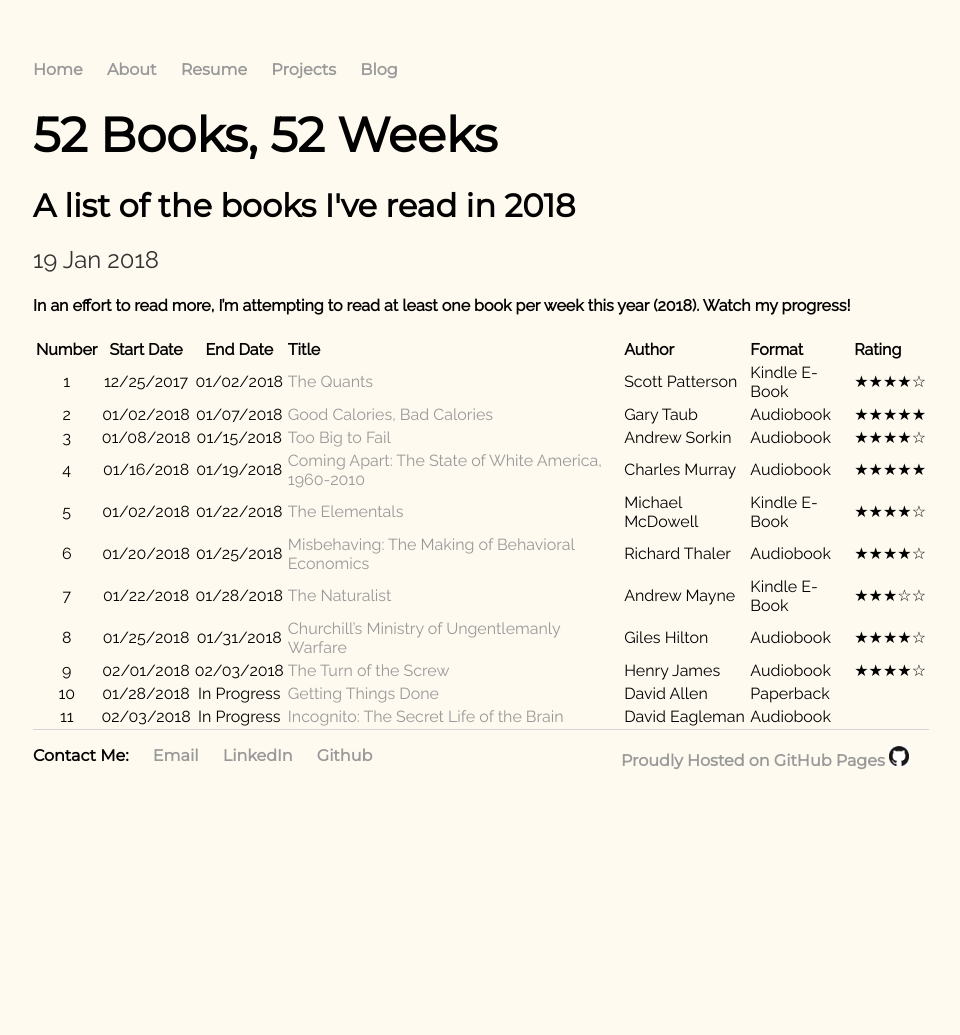
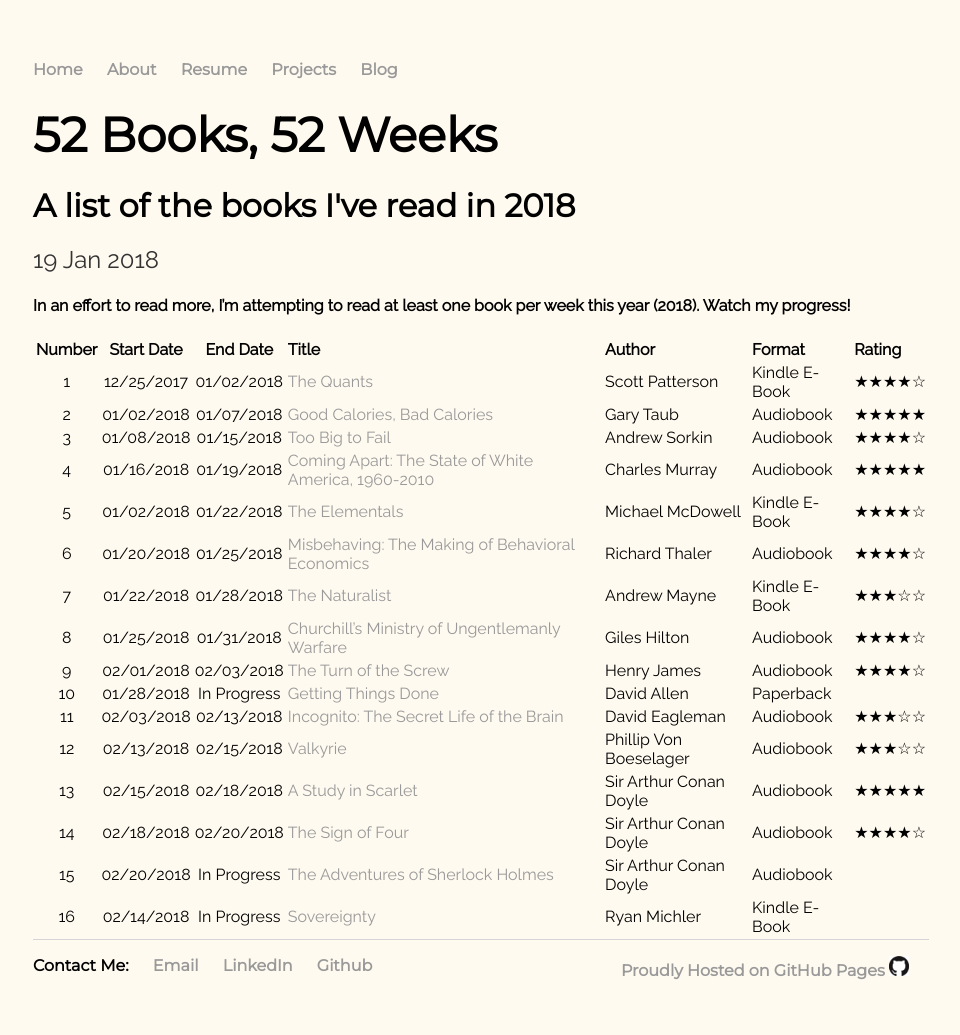
Before and after one commit to shindig7/my-site, a Jekyll site: the page built from _posts/2018-01-19-52-books-52-weeks.md, in a window 1280 px wide. Shown: the whole page, without its empty margins (159-1119 px from the left). Built offline with Jekyll 4.4.1, drawn with Linux system fonts in a browser that asks for light colours; before the commit the page ends 900 px from its top, so only the background shows below that.

Commit message:
Big update

```diff
--- a/_posts/2018-01-19-52-books-52-weeks.md
+++ b/_posts/2018-01-19-52-books-52-weeks.md
@@ -6,19 +6,24 @@
 ---
 #### In an effort to read more, I'm attempting to read at least one book per week this year (2018). Watch my progress!
 
-| Number| Start Date |  End Date    |  Title                                                |  Author           | Format        | Rating |
-|:-----:|:----------:|:------------:|:------------------------------------------------------|:------------------|:--------------|:-------|
-|   1   | 12/25/2017 |  01/02/2018  | [The Quants]                                          | Scott Patterson   | Kindle E-Book | ★★★★☆  |
-|   2   | 01/02/2018 |  01/07/2018  | [Good Calories, Bad Calories]                         | Gary Taub         | Audiobook     | ★★★★★  |
-|   3   | 01/08/2018 |  01/15/2018  | [Too Big to Fail]                                     | Andrew Sorkin     | Audiobook     | ★★★★☆  |
-|   4   | 01/16/2018 |  01/19/2018  | [Coming Apart: The State of White America, 1960-2010] | Charles Murray    | Audiobook     | ★★★★★  |
-|   5   | 01/02/2018 |  01/22/2018  | [The Elementals]                                      | Michael McDowell  | Kindle E-Book | ★★★★☆  |
-|   6   | 01/20/2018 |  01/25/2018  | [Misbehaving: The Making of Behavioral Economics]     | Richard Thaler    | Audiobook     | ★★★★☆  |
-|   7   | 01/22/2018 |  01/28/2018  | [The Naturalist]                                      | Andrew Mayne      | Kindle E-Book | ★★★☆☆  |
-|   8   | 01/25/2018 |  01/31/2018  | [Churchill's Ministry of Ungentlemanly Warfare]       | Giles Hilton      | Audiobook     | ★★★★☆  |
-|   9   | 02/01/2018 |  02/03/2018  | [The Turn of the Screw]                               | Henry James       | Audiobook     | ★★★★☆  |
-|   10  | 01/28/2018 |  In Progress | [Getting Things Done]				    | David Allen       | Paperback     |        |
-|   11  | 02/03/2018 |  In Progress | [Incognito: The Secret Life of the Brain]             | David Eagleman    | Audiobook     |        |
+| Number| Start Date |  End Date    |  Title                                                |  Author                | Format        | Rating   |
+|:-----:|:----------:|:------------:|:------------------------------------------------------|:-----------------------|:--------------|:---------|
+|   1   | 12/25/2017 |  01/02/2018  | [The Quants]                                          | Scott Patterson        | Kindle E-Book | ★★★★☆  |
+|   2   | 01/02/2018 |  01/07/2018  | [Good Calories, Bad Calories]                         | Gary Taub              | Audiobook     | ★★★★★  |
+|   3   | 01/08/2018 |  01/15/2018  | [Too Big to Fail]                                     | Andrew Sorkin          | Audiobook     | ★★★★☆  |
+|   4   | 01/16/2018 |  01/19/2018  | [Coming Apart: The State of White America, 1960-2010] | Charles Murray         | Audiobook     | ★★★★★  |
+|   5   | 01/02/2018 |  01/22/2018  | [The Elementals]                                      | Michael McDowell       | Kindle E-Book | ★★★★☆  |
+|   6   | 01/20/2018 |  01/25/2018  | [Misbehaving: The Making of Behavioral Economics]     | Richard Thaler         | Audiobook     | ★★★★☆  |
+|   7   | 01/22/2018 |  01/28/2018  | [The Naturalist]                                      | Andrew Mayne           | Kindle E-Book | ★★★☆☆  |
+|   8   | 01/25/2018 |  01/31/2018  | [Churchill's Ministry of Ungentlemanly Warfare]       | Giles Hilton           | Audiobook     | ★★★★☆  |
+|   9   | 02/01/2018 |  02/03/2018  | [The Turn of the Screw]                               | Henry James            | Audiobook     | ★★★★☆  |
+|   10  | 01/28/2018 |  In Progress | [Getting Things Done]		                      		    | David Allen            | Paperback     |           |
+|   11  | 02/03/2018 |  02/13/2018  | [Incognito: The Secret Life of the Brain]             | David Eagleman         | Audiobook     | ★★★☆☆  |
+|   12  | 02/13/2018 |  02/15/2018  | [Valkyrie]                                            | Phillip Von Boeselager | Audiobook     | ★★★☆☆  |
+|   13  | 02/15/2018 |  02/18/2018  | [A Study in Scarlet][SH]                              | Sir Arthur Conan Doyle | Audiobook     | ★★★★★  |
+|   14  | 02/18/2018 |  02/20/2018  | [The Sign of Four][SH]                                | Sir Arthur Conan Doyle | Audiobook     | ★★★★☆  |
+|   15  | 02/20/2018 |  In Progress | [The Adventures of Sherlock Holmes][SH]               | Sir Arthur Conan Doyle | Audiobook     |           |
+|   16  | 02/14/2018 |  In Progress | [Sovereignty]                                         | Ryan Michler           | Kindle E-Book |           |
 
 
 
@@ -43,3 +48,9 @@
 [The Turn of the Screw]: https://www.amazon.com/Turn-Screw-Classic-Tales-dp-B01DAH3OUW/dp/B01DAH3OUW/ref=mt_audio_download?_encoding=UTF8&me= "Amazon: Turn of the Screw"
 
 [Incognito: The Secret Life of the Brain]: https://www.amazon.com/Incognito-Secret-Lives-David-Eagleman/dp/0307389928/ref=sr_1_1?s=books&ie=UTF8&qid=1517751990&sr=1-1&keywords=incognito+the+secret+lives+of+the+brain+by+david+eagleman "Amazon: Incognito"
+
+[Valkyrie]: https://www.penguinrandomhouse.com/books/184269/ "Penguin House: Valkyrie"
+
+[SH]: https://www.amazon.com/Sherlock-Holmes/dp/B06VWQTBZ9/ "Amazon: Sherlock Holmes"
+
+[Sovereignty]: https://www.amazon.com/Sovereignty-Battle-Hearts-Minds-Men-ebook/dp/B0794HS83X/ "Amazon: Sovereignty"
```
